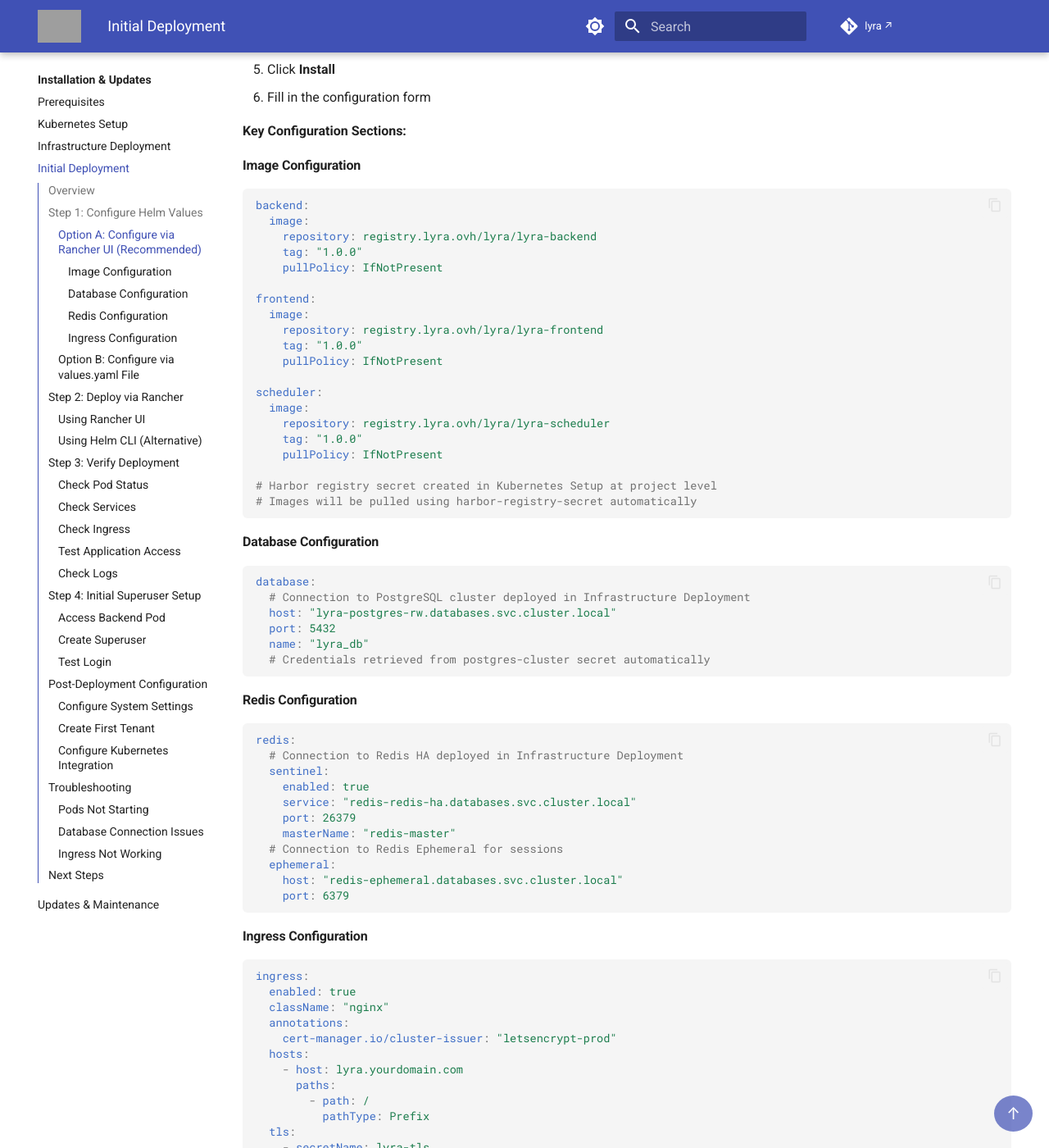
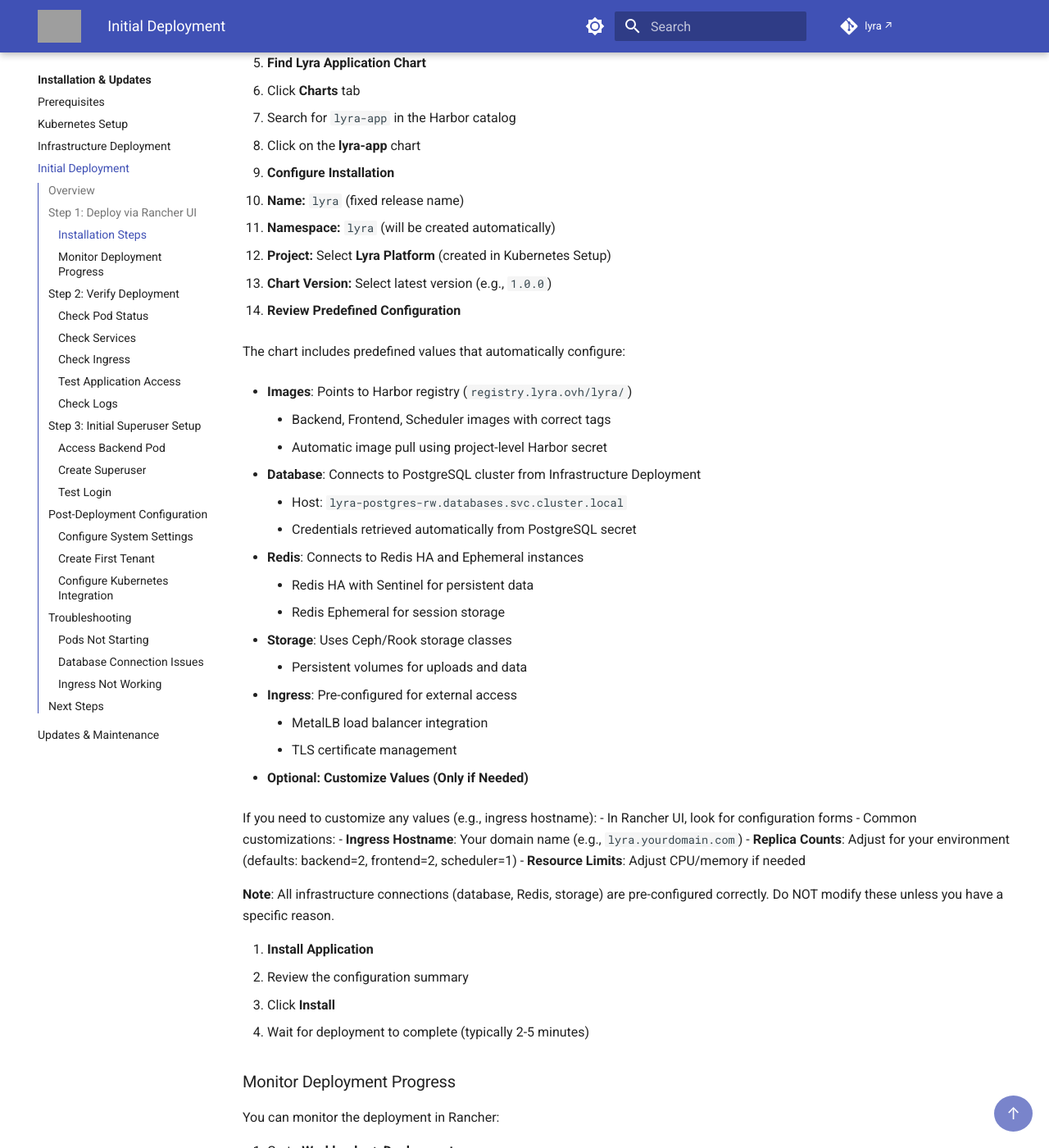
Before and after one commit to amreinch/lyra-docs, an MkDocs documentation site: the page built from docs/installation/initial-deployment.md, in a window 1280 px wide and 1400 px high, scrolled down 920 px. Shown: the whole window at 82% size. Built offline with MkDocs 1.6.1 and Material for MkDocs 9.7.7, drawn with Linux system fonts in a browser that asks for light colours; comment, search, counter and statistics services are not loaded; some of the changed text lies outside the part shown; grey boxes are pictures that could not be loaded.

Commit message:
removed alot of unused lyra app install doc

````diff
--- a/docs/installation/initial-deployment.md
+++ b/docs/installation/initial-deployment.md
@@ -6,10 +6,9 @@ This guide walks you through deploying Lyra Platform for the first time using Ra
 
 Lyra deployment follows these steps:
 
-1. Configure Helm chart values
-2. Deploy via Rancher UI
-3. Verify deployment
-4. Create initial superuser
+1. Deploy via Rancher UI
+2. Verify deployment
+3. Create initial superuser
 
 **Prerequisites:**
 - ✅ Kubernetes cluster configured ([Kubernetes Setup](kubernetes-setup.md))
@@ -17,234 +16,85 @@ Lyra deployment follows these steps:
 - ✅ Lyra Helm charts available in Harbor registry
 - ✅ `kubectl` access to your cluster
 
-**Estimated Time:** 15-30 minutes
+**Estimated Time:** 10-15 minutes
 
 ---
 
-## Step 1: Configure Helm Values
+## Step 1: Deploy via Rancher UI
 
-The Lyra Helm chart can be configured through Rancher UI forms or via a `values.yaml` file.
+The Lyra Helm chart comes with predefined values that automatically connect to the infrastructure components deployed in the previous step.
 
-### Option A: Configure via Rancher UI (Recommended)
+### Installation Steps
 
-1. Open Rancher UI
-2. Navigate to **Apps & Marketplace**
-3. Click **Repositories** → Add your Harbor Helm repository if not already added
-4. Click **Charts** → Find `lyra-app`
-5. Click **Install**
-6. Fill in the configuration form
+1. **Navigate to Apps & Marketplace**
+   - Open Rancher UI
+   - Select your Kubernetes cluster
+   - Click **Apps & Marketplace** in the left sidebar
 
-**Key Configuration Sections:**
+2. **Find Lyra Application Chart**
+   - Click **Charts** tab
+   - Search for `lyra-app` in the Harbor catalog
+   - Click on the **lyra-app** chart
 
-#### Image Configuration
-```yaml
-backend:
-  image:
-    repository: registry.lyra.ovh/lyra/lyra-backend
-    tag: "1.0.0"
-    pullPolicy: IfNotPresent
+3. **Configure Installation**
+   - **Name:** `lyra` (fixed release name)
+   - **Namespace:** `lyra` (will be created automatically)
+   - **Project:** Select **Lyra Platform** (created in Kubernetes Setup)
+   - **Chart Version:** Select latest version (e.g., `1.0.0`)
 
-frontend:
-  image:
-    repository: registry.lyra.ovh/lyra/lyra-frontend
-    tag: "1.0.0"
-    pullPolicy: IfNotPresent
+4. **Review Predefined Configuration**
 
-scheduler:
-  image:
-    repository: registry.lyra.ovh/lyra/lyra-scheduler
-    tag: "1.0.0"
-    pullPolicy: IfNotPresent
+   The chart includes predefined values that automatically configure:
 
-# Harbor registry secret created in Kubernetes Setup at project level
-# Images will be pulled using harbor-registry-secret automatically
-```
+   - **Images**: Points to Harbor registry (`registry.lyra.ovh/lyra/`)
+     - Backend, Frontend, Scheduler images with correct tags
+     - Automatic image pull using project-level Harbor secret
 
-#### Database Configuration
-```yaml
-database:
-  # Connection to PostgreSQL cluster deployed in Infrastructure Deployment
-  host: "lyra-postgres-rw.databases.svc.cluster.local"
-  port: 5432
-  name: "lyra_db"
-  # Credentials retrieved from postgres-cluster secret automatically
-```
+   - **Database**: Connects to PostgreSQL cluster from Infrastructure Deployment
+     - Host: `lyra-postgres-rw.databases.svc.cluster.local`
+     - Credentials retrieved automatically from PostgreSQL secret
 
-#### Redis Configuration
-```yaml
-redis:
-  # Connection to Redis HA deployed in Infrastructure Deployment
-  sentinel:
-    enabled: true
-    service: "redis-redis-ha.databases.svc.cluster.local"
-    port: 26379
-    masterName: "redis-master"
-  # Connection to Redis Ephemeral for sessions
-  ephemeral:
-    host: "redis-ephemeral.databases.svc.cluster.local"
-    port: 6379
-```
+   - **Redis**: Connects to Redis HA and Ephemeral instances
+     - Redis HA with Sentinel for persistent data
+     - Redis Ephemeral for session storage
 
-#### Ingress Configuration
-```yaml
-ingress:
-  enabled: true
-  className: "nginx"
-  annotations:
-    cert-manager.io/cluster-issuer: "letsencrypt-prod"
-  hosts:
-    - host: lyra.yourdomain.com
-      paths:
-        - path: /
-          pathType: Prefix
-  tls:
-    - secretName: lyra-tls
-      hosts:
-        - lyra.yourdomain.com
-```
+   - **Storage**: Uses Ceph/Rook storage classes
+     - Persistent volumes for uploads and data
 
-### Option B: Configure via values.yaml File
+   - **Ingress**: Pre-configured for external access
+     - MetalLB load balancer integration
+     - TLS certificate management
 
-Create `custom-values.yaml`:
+5. **Optional: Customize Values (Only if Needed)**
 
-```yaml
-# Image configuration
-backend:
-  image:
-    repository: registry.lyra.ovh/lyra/lyra-backend
-    tag: "1.0.0"
-  replicas: 2
-  resources:
-    requests:
-      cpu: "500m"
-      memory: "512Mi"
-    limits:
-      cpu: "2000m"
-      memory: "2Gi"
+   If you need to customize any values (e.g., ingress hostname):
+   - In Rancher UI, look for configuration forms
+   - Common customizations:
+     - **Ingress Hostname**: Your domain name (e.g., `lyra.yourdomain.com`)
+     - **Replica Counts**: Adjust for your environment (defaults: backend=2, frontend=2, scheduler=1)
+     - **Resource Limits**: Adjust CPU/memory if needed
 
-frontend:
-  image:
-    repository: registry.lyra.ovh/lyra/lyra-frontend
-    tag: "1.0.0"
-  replicas: 2
-  resources:
-    requests:
-      cpu: "100m"
-      memory: "128Mi"
-    limits:
-      cpu: "500m"
-      memory: "512Mi"
+   **Note**: All infrastructure connections (database, Redis, storage) are pre-configured correctly. Do NOT modify these unless you have a specific reason.
 
-scheduler:
-  image:
-    repository: registry.lyra.ovh/lyra/lyra-scheduler
-    tag: "1.0.0"
-  replicas: 1
-  resources:
-    requests:
-      cpu: "250m"
-      memory: "256Mi"
-    limits:
-      cpu: "1000m"
-      memory: "1Gi"
+6. **Install Application**
+   - Review the configuration summary
+   - Click **Install**
+   - Wait for deployment to complete (typically 2-5 minutes)
 
-# Database connection (from Infrastructure Deployment)
-database:
-  host: "lyra-postgres-rw.databases.svc.cluster.local"
-  port: 5432
-  name: "lyra_db"
+### Monitor Deployment Progress
 
-# Redis connection (from Infrastructure Deployment)
-redis:
-  sentinel:
-    enabled: true
-    service: "redis-redis-ha.databases.svc.cluster.local"
-    port: 26379
-    masterName: "redis-master"
-  ephemeral:
-    host: "redis-ephemeral.databases.svc.cluster.local"
-    port: 6379
+You can monitor the deployment in Rancher:
 
-# Ingress
-ingress:
-  enabled: true
-  className: "nginx"
-  annotations:
-    cert-manager.io/cluster-issuer: "letsencrypt-prod"
-    nginx.ingress.kubernetes.io/ssl-redirect: "true"
-  hosts:
-    - host: lyra.yourdomain.com
-      paths:
-        - path: /
-          pathType: Prefix
-  tls:
-    - secretName: lyra-tls
-      hosts:
-        - lyra.yourdomain.com
-
-# Application configuration
-config:
-  jwtSecretKey: "<generate-secure-random-key>"
-  jwtAlgorithm: "HS256"
-  accessTokenExpireMinutes: 30
-  refreshTokenExpireDays: 60
-```
+1. Go to **Workloads** → **Deployments**
+2. Filter by namespace `lyra`
+3. Watch for all deployments to show "Active" status:
+   - `lyra-backend`
+   - `lyra-frontend`
+   - `lyra-scheduler`
 
 ---
 
-## Step 2: Deploy via Rancher
-
-### Using Rancher UI
-
-1. **Navigate to Apps & Marketplace**
-   - Select your cluster
-   - Click **Apps & Marketplace** in left sidebar
-
-2. **Find Lyra Chart**
-   - Click **Charts** tab
-   - Search for `lyra-app`
-   - Click on the chart
-
-3. **Configure Installation**
-   - **Name:** `lyra`
-   - **Namespace:** `lyra` (create if doesn't exist)
-   - **Chart Version:** Select latest version
-
-4. **Configure Values**
-   - Use UI forms to configure (see Step 3 above)
-   - Or switch to **YAML** tab and paste your `custom-values.yaml`
-
-5. **Install**
-   - Review configuration
-   - Click **Install**
-   - Wait for deployment to complete
-
-### Using Helm CLI (Alternative)
-
-```bash
-# Add Harbor Helm repository
-helm repo add lyra-harbor https://registry.lyra.ovh/chartrepo/lyra
-helm repo update
-
-# Install Lyra
-helm install lyra lyra-harbor/lyra-app \
-  --namespace lyra \
-  --create-namespace \
-  --values custom-values.yaml \
-  --version 1.0.0
-
-# Or install from OCI registry
-helm install lyra \
-  oci://registry.lyra.ovh/lyra/lyra-app \
-  --version 1.0.0 \
-  --namespace lyra \
-  --create-namespace \
-  --values custom-values.yaml
-```
-
----
-
-## Step 3: Verify Deployment
+## Step 2: Verify Deployment
 
 ### Check Pod Status
 
@@ -322,7 +172,7 @@ kubectl logs -n lyra -l app=lyra-scheduler --tail=50
 
 ---
 
-## Step 4: Initial Superuser Setup
+## Step 3: Initial Superuser Setup
 
 After deployment, you need to create the first superuser account.
 
````
Also changed, not shown: docs/installation/index.md (+20 -20 lines).
